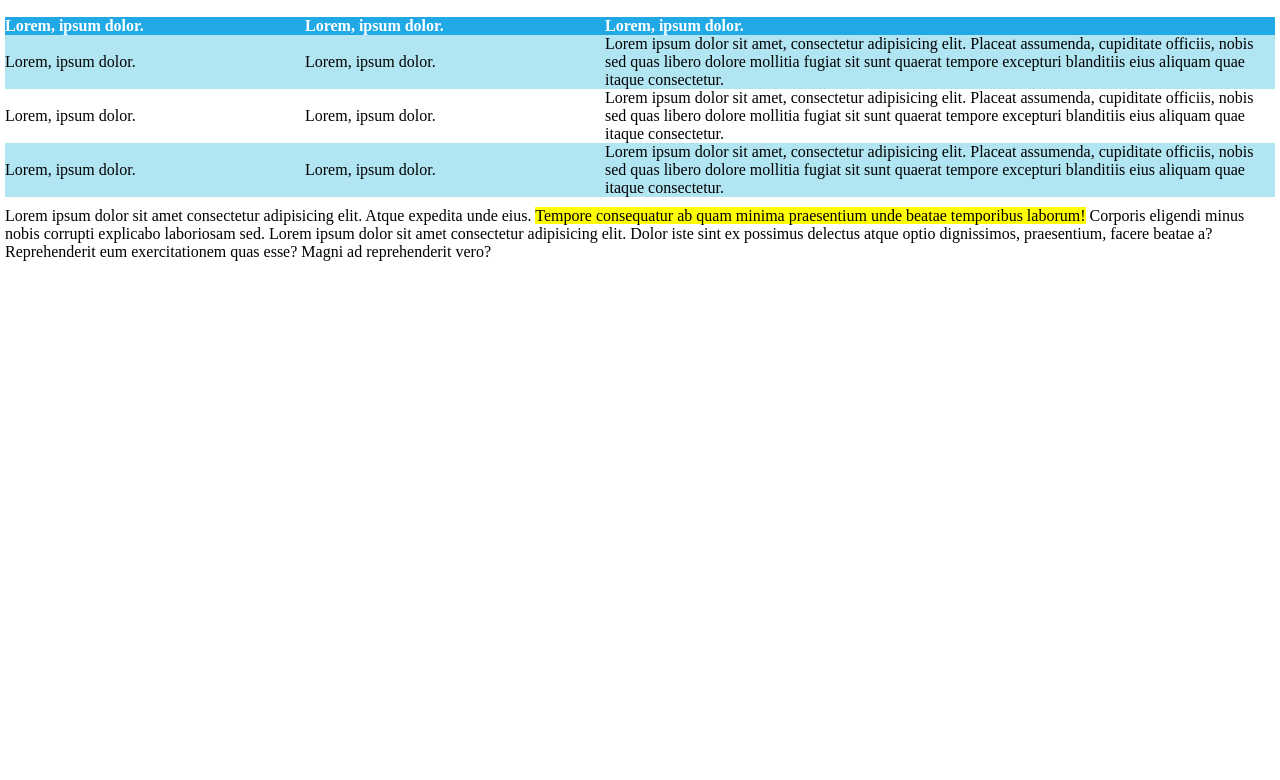
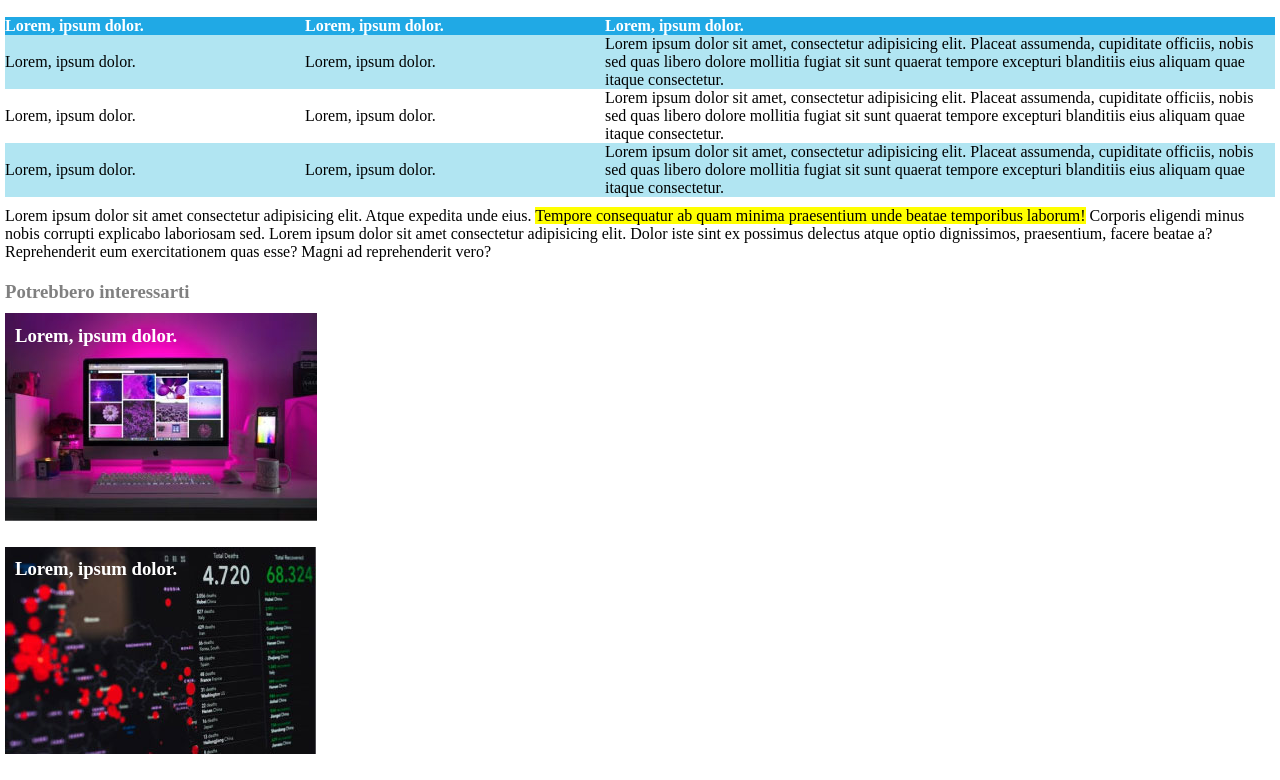
Before and after one commit to alegreco7/html-css-booleaner, a plain HTML site: page index.html in a window 1280 px wide. Shown: the part 810-1590 px from the top of the page. Before the commit the page ends 1091 px from the top, so only its background shows below. Drawn offline with Linux system fonts and the light colour scheme.

Commit message:
EXTRA SECTION

```diff
--- a/index.html
+++ b/index.html
@@ -111,3 +111,25 @@
         </p>
 
     </div>
+
+    <!-- EXTRAS SECTION -->
+
+			<section class="extras">
+
+				<h3 class="extrasTitle">Potrebbero interessarti</h3>
+
+				<div class="video">
+					<img src="./img/monitor.jpg" alt="Video">
+					<h3>Lorem, ipsum dolor.</h3>
+				</div>
+
+				<div class="video">
+					<img src="./img/graph.jpg" alt="Video">
+					<h3>Lorem, ipsum dolor.</h3>
+				</div>
+
+			</section>
+
+		</main>
+	</body>
+</html>
--- a/style.css
+++ b/style.css
@@ -105,3 +105,19 @@ tbody > tr:nth-of-type(3)
 td {
 	min-width: 300px;
 }
+
+/* EXTRAS */
+
+.extrasTitle {
+	color: grey;
+	margin-bottom: 10px;
+}
+
+/* VIDEOS */
+
+.video h3 {
+	color: white;
+	position: relative;
+	left: 10px;
+	bottom: 200px;
+}
```
Also changed, not shown: img/graph.jpg (added), img/monitor.jpg (added).
